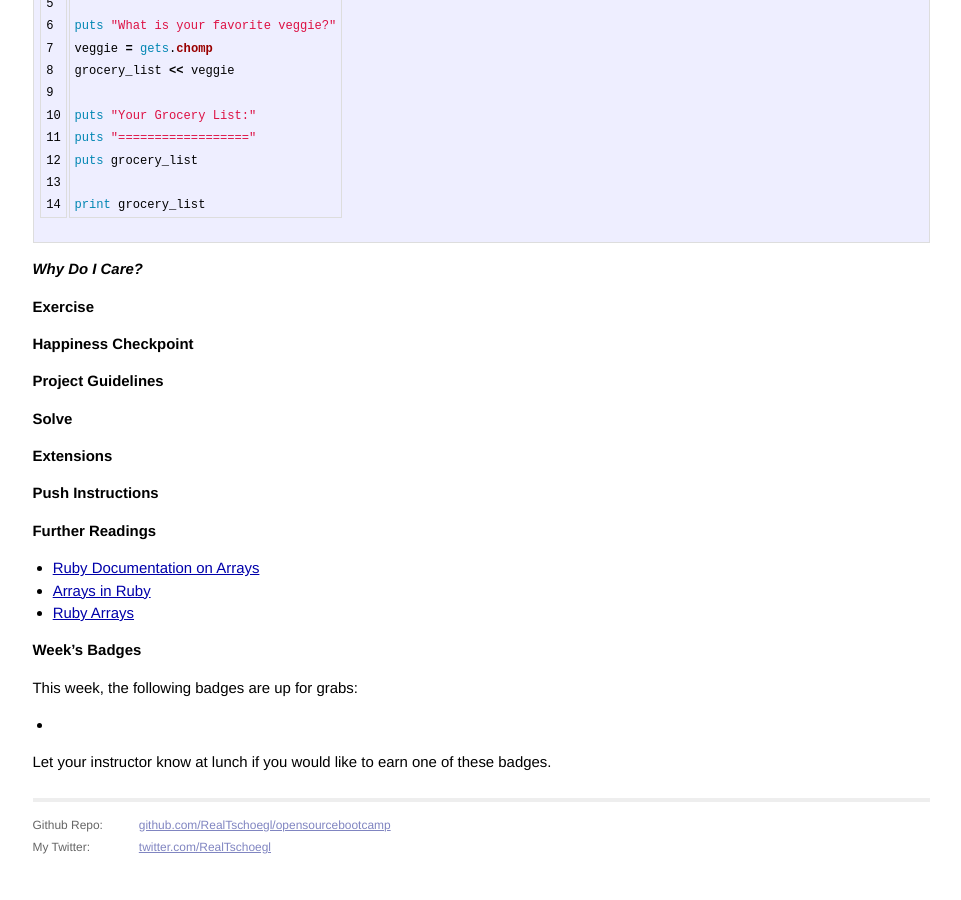
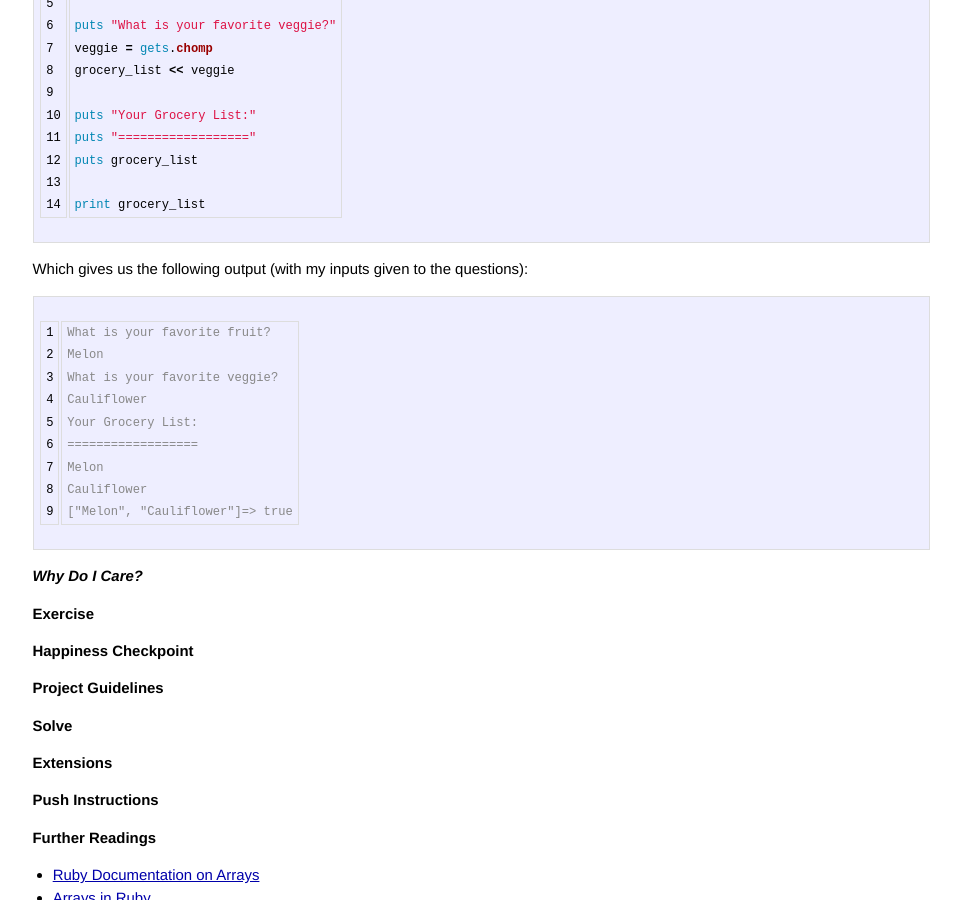
Before and after one commit to RealTschoegl/opensourcebootcamp, a Jekyll site: the page built from _posts/2014-03-10-lesson-arrays.markdown, in a window 1280 px wide and 900 px high, scrolled down 5546 px. Shown: the whole window, without its empty margins (159-1120 px from the left). Built offline with Jekyll 4.4.1, drawn with Linux system fonts in a browser that asks for light colours; Markdown is read by kramdown in place of the engine named in the settings; before the commit the page ends 6417 px from its top, so only the background shows below that.

Commit message:
Updated 2014-03-10-lesson-arrays.markdown

```diff
--- a/_posts/2014-03-10-lesson-arrays.markdown
+++ b/_posts/2014-03-10-lesson-arrays.markdown
@@ -288,6 +288,20 @@ print grocery_list
 
 {% endhighlight %}
 
+Which gives us the following output (with my inputs given to the questions):
+
+{% highlight irb linenos %}
+What is your favorite fruit?
+Melon
+What is your favorite veggie?
+Cauliflower
+Your Grocery List:
+==================
+Melon
+Cauliflower
+["Melon", "Cauliflower"]=> true
+{% endhighlight %}
+
 ### _Why Do I Care?_
 
 ## Exercise
```
